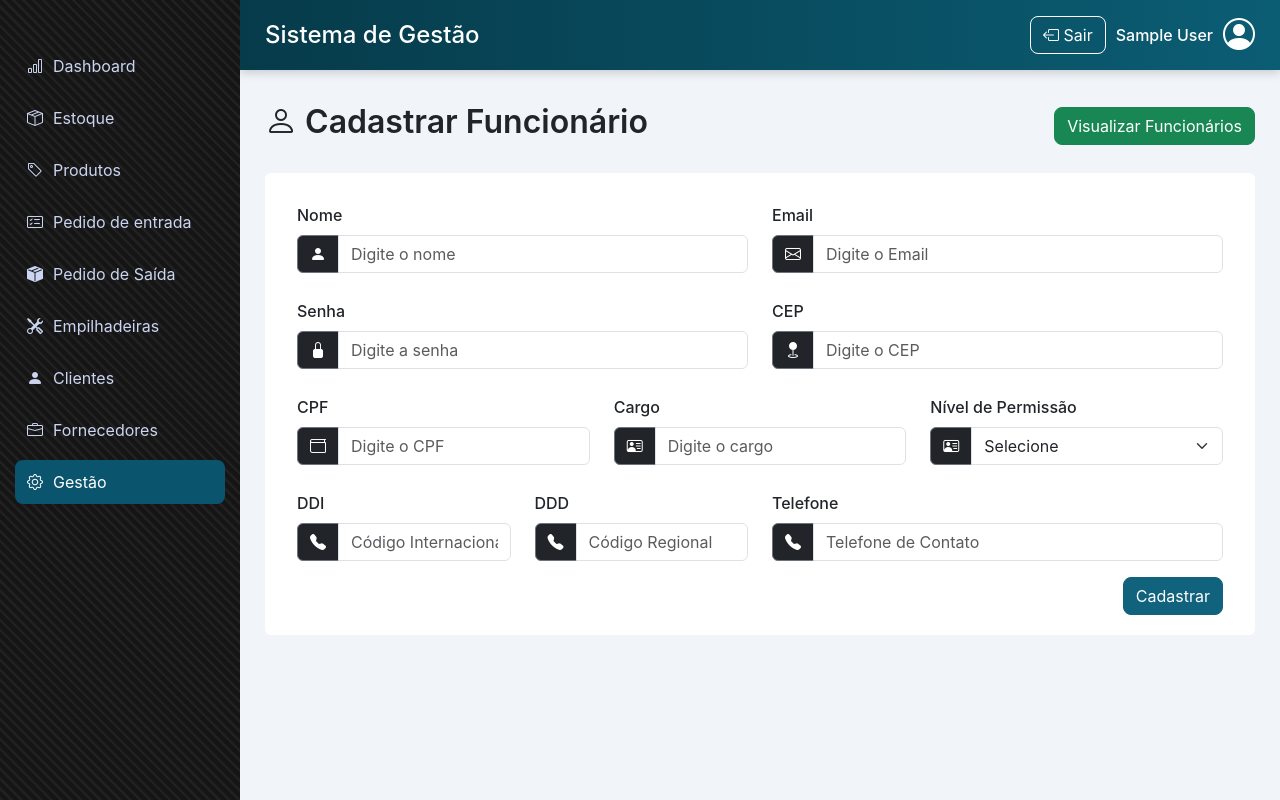
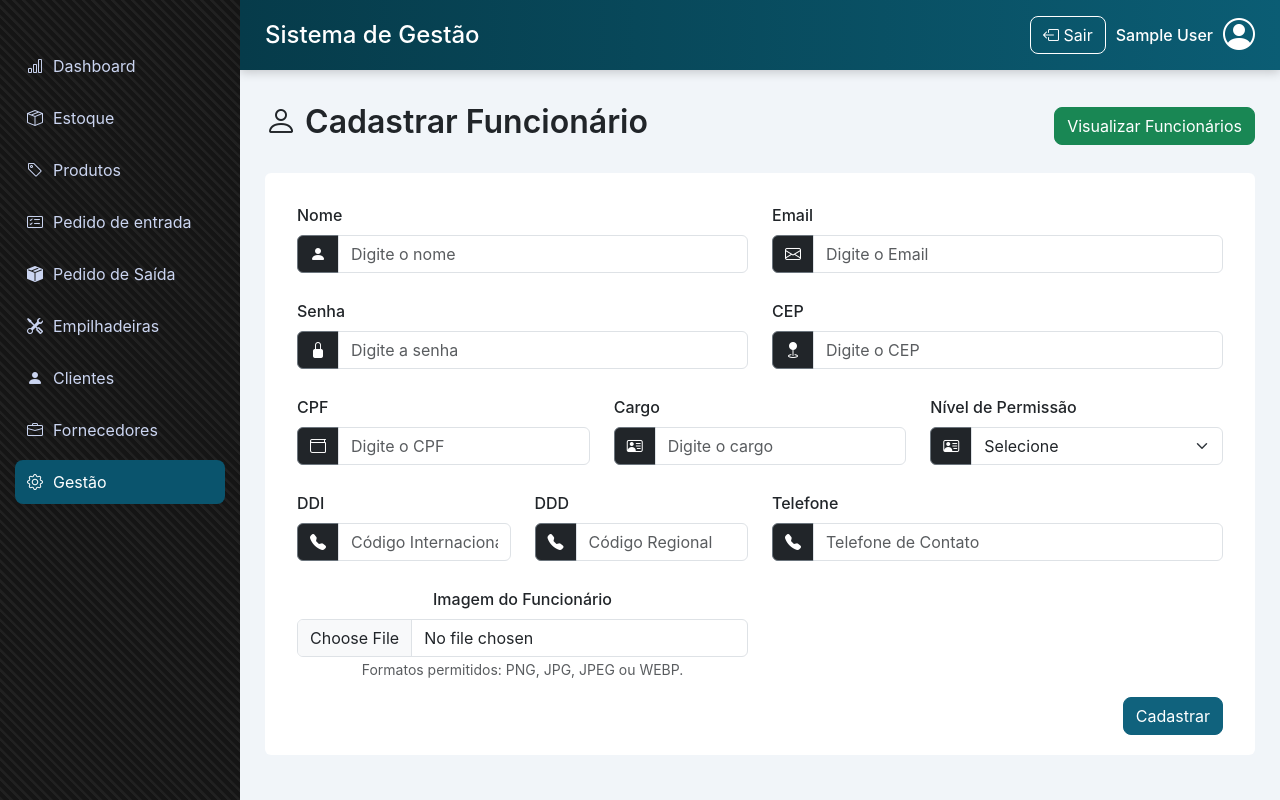
Before and after one commit to voituregestaodeestoque/projeto_voiture, a Flask app: page /cadastro_funcionario in a window 1280 px wide. Run offline with Flask 3, Linux system fonts and the light colour scheme; the visitor is signed in with stand-in values (Sample User, id 1).

Commit message:
imagem no banco funcionario

```diff
--- a/app.py
+++ b/app.py
@@ -277,9 +277,6 @@ def listagem_produto():
 @app.route("/salvar_produto", methods=["POST"])
 @login_obrigatorio
 def salvar_produto():
-    print("FORM:", request.form)
-    print("FILES:", request.files)
-    print("CONTENT-TYPE:", request.content_type)
     arquivo = request.files.get("imagem")
 
     imagem_nome = None
@@ -1351,8 +1348,29 @@ def get_funcionario_form():
 @app.route("/salvar_funcionario", methods=["POST"])
 @login_obrigatorio
 def salvar_funcionario():
+    print("FORM:", request.form)
+    print("FILES:", request.files)
+    print("CONTENT-TYPE:", request.content_type)
+    arquivo = request.files.get("imagem")
+
+    imagem_nome = None
+    imagem_tipo = None
+    imagem_blob = None
+
+    if arquivo and arquivo.filename != "":
+        if not imagem_permitida(arquivo.content_type):
+            flash("Formato de imagem inválido. Use PNG, JPG, JPEG ou WEBP.", "danger")
+            return redirect(url_for("listagem_produto"))
+
+        imagem_nome = arquivo.filename
+        imagem_tipo = arquivo.content_type
+        imagem_blob = arquivo.read()
     dados = get_funcionario_form() #pega os dados do formulário do funcionário e coloca dentro da variavel dados
-    funcionario = Funcionario(**dados) #junta os dados com a classe formando a variavel com tudo certo para outros procedimentos
+
+    dados["imagem_nome"] = imagem_nome
+    dados["imagem_tipo"] = imagem_tipo
+    dados["imagem_blob"] = imagem_blob
+    funcionario = Funcionario(**dados)  #junta os dados com a classe formando a variavel com tudo certo para outros procedimentos
     numeros_cpf = ""
     for caractere in funcionario.funcionario_cpf:
         if caractere.isdigit():
--- a/templates/cadastrofuncionario.html
+++ b/templates/cadastrofuncionario.html
@@ -22,7 +22,8 @@
 
     <form class="mb-3"
         action="{% if funcionario and funcionario.id %}{{ url_for('atualizar_funcionario', id=funcionario.id) }}{% else %}{{ url_for('salvar_funcionario') }}{% endif %}"
-        method="POST">
+        method="POST"
+        enctype="multipart/form-data">
         <!--ação que executa o cadastro de um funcionario e se ja existir um parametro de id, ele edita um funcionario existente-->
         <div class="row">
             <!--Campo Nome-->
@@ -178,6 +179,23 @@
 
                 </div>
             </div>
+            <div class="col-md-6 mb-3">
+                <label for="imagem" class="form-label">
+                    Imagem do Funcionário
+                </label>
+
+                <input
+                    type="file"
+                    class="form-control"
+                    id="imagem"
+                    name="imagem"
+                    accept="image/png, image/jpeg, image/jpg, image/webp"
+                >
+
+                <small class="text-muted">
+                    Formatos permitidos: PNG, JPG, JPEG ou WEBP.
+                </small>
+            </div>
         </div>
         <div class="botao-direita">
             <!--botão pra cadastrar ou atualizar de acordo com a ação-->
```
Also changed, not shown: models/funcionario.py (+24 -3 lines).
